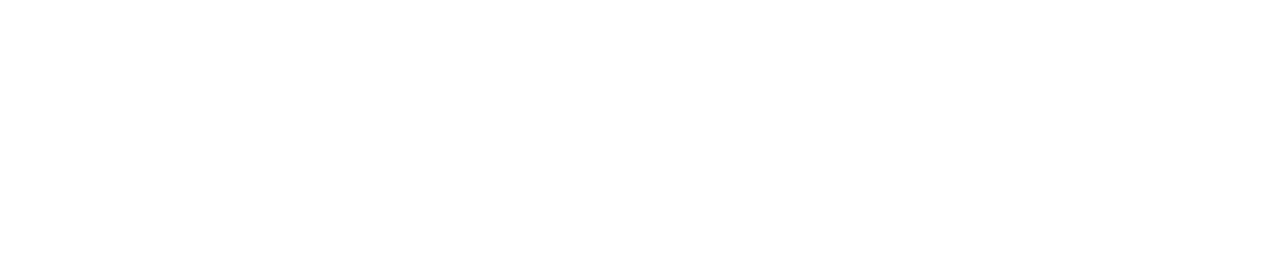
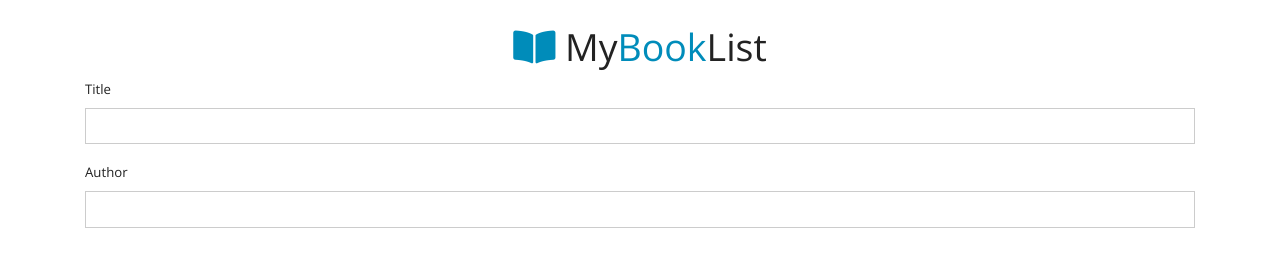
Before and after one commit to arpitthakur/Booklist-App, a plain HTML site: page index.html in a window 1280 px wide. Drawn offline with nearby package versions, Linux system fonts and the light colour scheme.

Commit message:
added div container in body section

```diff
--- a/index.html
+++ b/index.html
@@ -9,3 +9,19 @@
         crossorigin="anonymous">
         <link rel="stylesheet"
          href="https://stackpath.bootstrapcdn.com/bootswatch/4.4.1/yeti/bootstrap.min.css">
+        <body>
+            <div class="container mt-4">
+                <h1 class="display 4 text-center">
+                    <i class="fas fa-book-open text-primary"></i>
+                    My<span class="text-primary">Book</span>List</h1>
+                    <form id="book-form">
+                        <div class="form-group">
+                            <label for="title">Title</label>
+                            <input type="text"id="title"class="form-control">
+                            </div>
+                            <div class="form-group">
+                                <label for="author">Author</label>
+                                <input type="text"id="author"class="form-control">
+                                </div>
+
+        </body>
```
